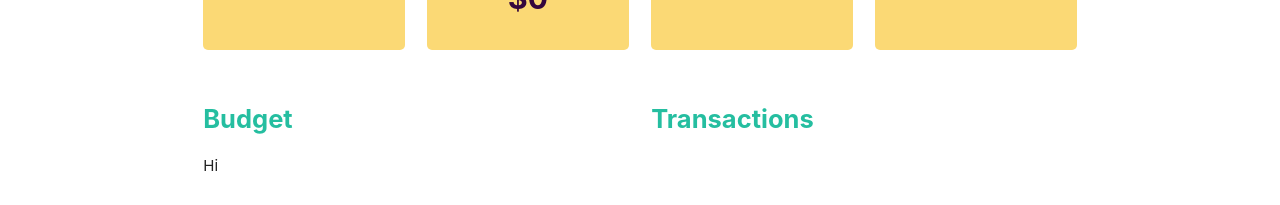
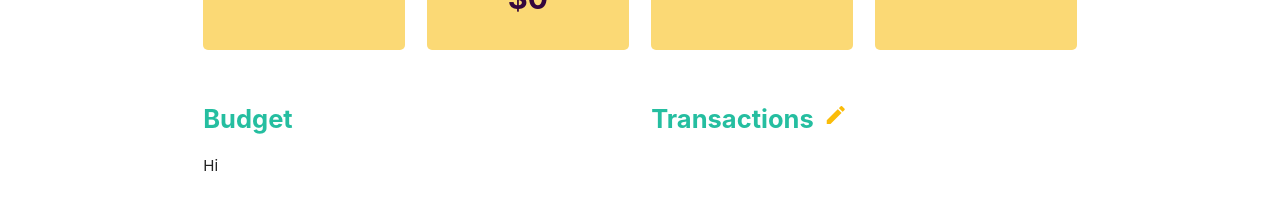
Before and after one commit to christinebonk/final-project, a React (Create React App) app in the folder client/: page /monthly in a window 1280 px wide. Shown: the part 265-470 px from the top of the page. Built offline with nearby package versions, Linux system fonts and the light colour scheme; no server answers.

Commit message:
added non functionaly buttons

```diff
--- a/client/src/pages/Monthly/Monthly.js
+++ b/client/src/pages/Monthly/Monthly.js
@@ -18,6 +18,14 @@ state = {
         totalRemaining: 0,
         totalHappiness: 0,
         timePeriod: new Date()
+    }
+
+    editBudget = () => {
+        $(".budget-input").removeAttr("readonly");
+        $("#edit-button").toggleClass("hide");
+        $("#save-button").toggleClass("hide");
+        $(".delete-button").toggleClass("hide");
+        $("#add-budget").toggleClass("hide");
     }
 
 
@@ -190,7 +198,11 @@ render () {
                         )}
                 </Col>
                 <Col size="s12 m6">
+                <div className="budget-title">
                 <h2>Transactions</h2>
+                    <i id="edit-button" onClick={this.editBudget} className="material-icons">edit</i>
+                    <i id="save-button" onClick={this.saveBudget} className="hide material-icons">save</i>
+                </div>
               {this.state.transactions.length ? (
                 <Table>
                   <Thead>
```
Lines whose indentation alone changed are shown as unchanged.
